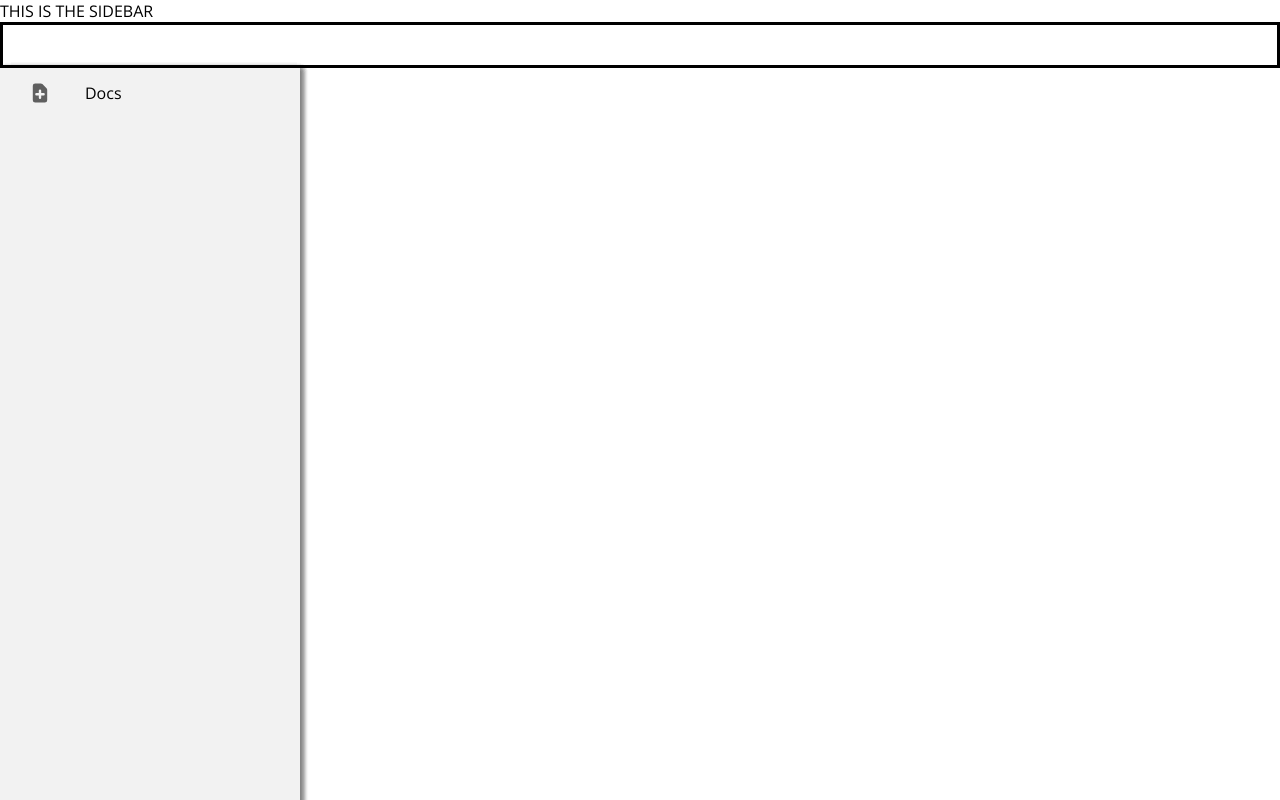
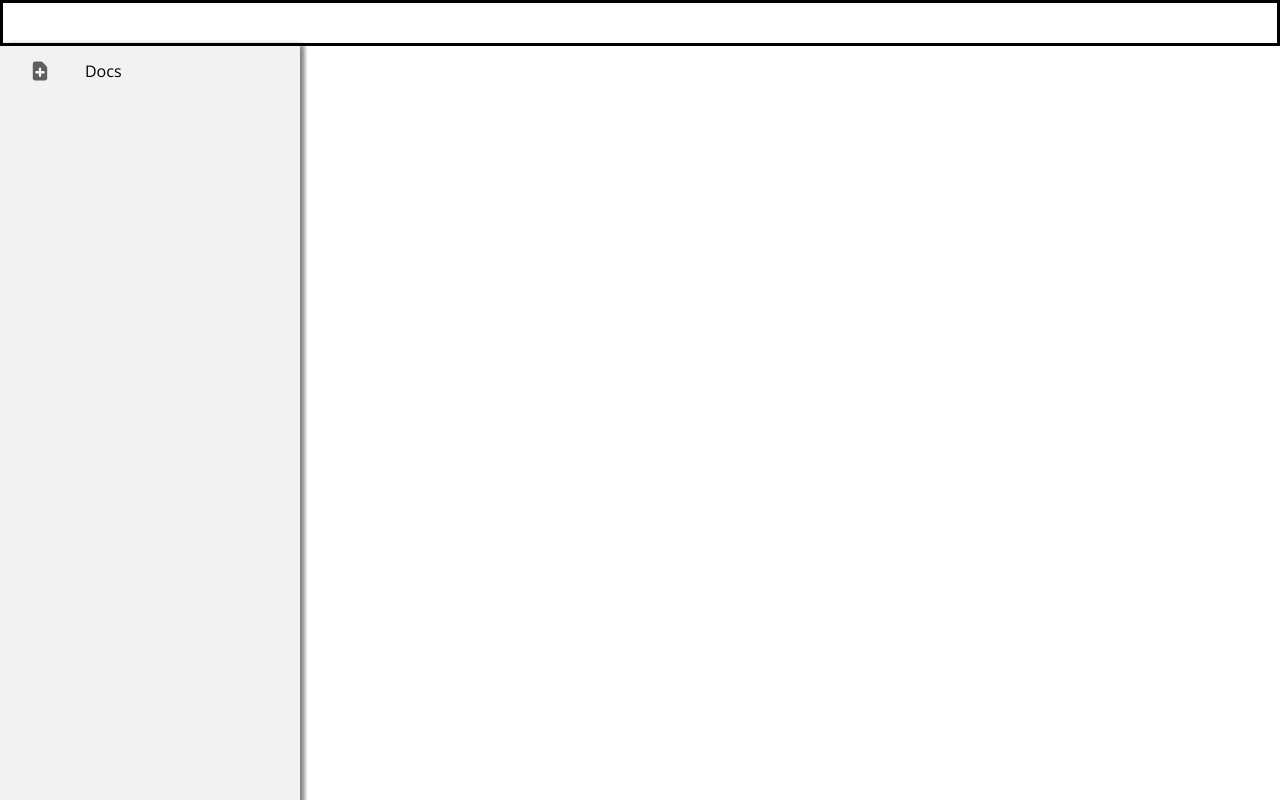
Before and after one commit to Koketso1999/SERITI_ASSESSMENT, a React (Create React App) app: page /dashboard in a window 1280 px wide. Built offline with nearby package versions, Linux system fonts and the light colour scheme.

Commit message:
Update SideNav.js

```diff
--- a/src/Components/SideNav/SideNav.js
+++ b/src/Components/SideNav/SideNav.js
@@ -11,7 +11,7 @@ import {
 const SideNav = () => {
   return (
     <>
-      THIS IS THE SIDEBAR
+
       <TopContainer></TopContainer>
 
       {/* SideBar */}
```
